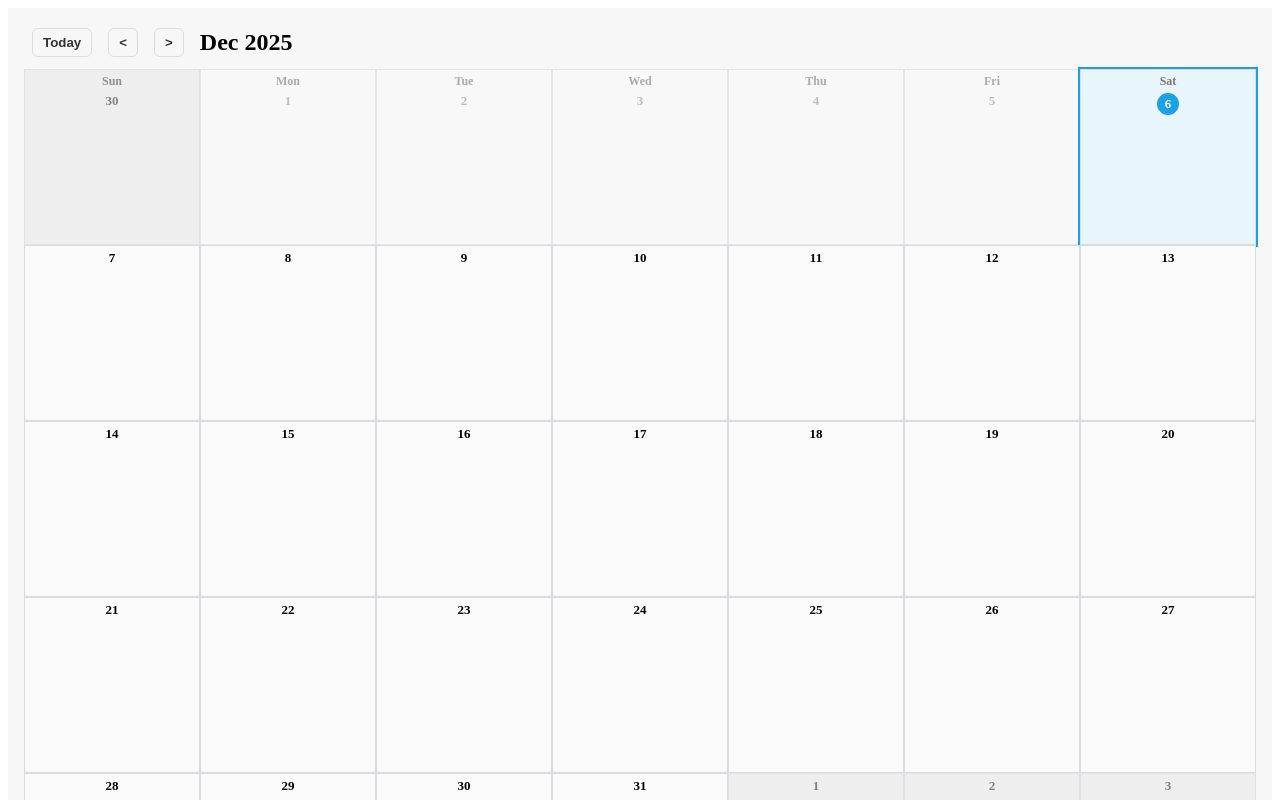
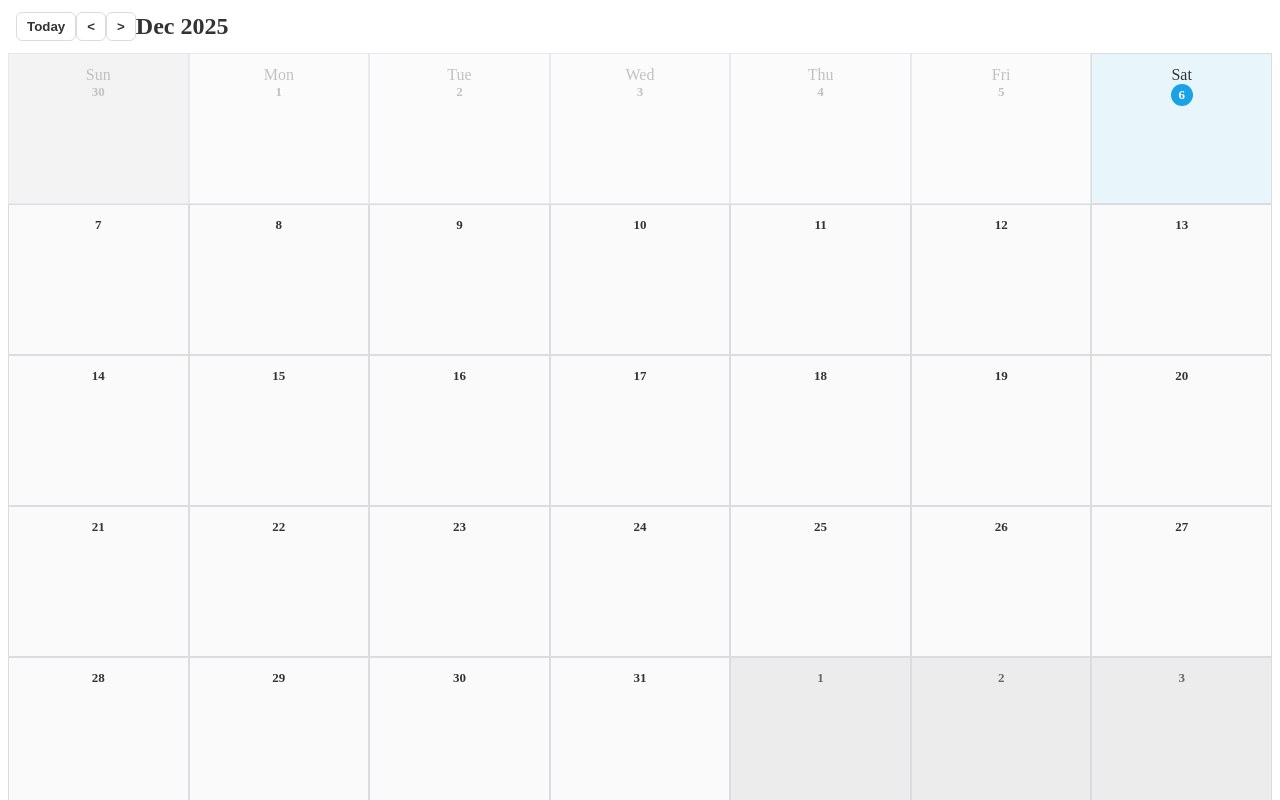
Before and after one commit to Jake-99Norman/FinalProject, a React (Vite) app: page / in a window 1280 px wide. Shown: the top 800 px of the page. Built offline with nearby package versions, Linux system fonts and the light colour scheme.

Commit message:
did the logic for resizing plus css for calendar

```diff
--- a/src/components/Calendar/CalendarGrid.tsx
+++ b/src/components/Calendar/CalendarGrid.tsx
@@ -23,8 +23,8 @@ export function CalendarGrid({
   onEventClick,
   onOpenOverflow,
 }: CalendarGridProps) {
-  // Get the start of the first week to determine which cells are the first row
-  const firstWeekStart = startOfWeek(days[0])
+
+    const firstWeekStart = startOfWeek(days[0])
 
   return (
     <div className="calendar-grid">
--- a/src/components/Calendar/CalendarHeader.tsx
+++ b/src/components/Calendar/CalendarHeader.tsx
@@ -15,15 +15,15 @@ export function CalendarHeader({
 }: CalendarHeaderProps) {
   return (
     <header className="calendarHeader">
-      <button className="btn todayBtn" onClick={goToToday}>
+      <button className="btn today-btn" onClick={goToToday}>
         Today
       </button>
 
-      <button className="btn prevBtn" onClick={goToPrevMonth}>
+      <button className="btn prev-btn" onClick={goToPrevMonth}>
         {"<"}
       </button>
 
-      <button className="btn nextBtn" onClick={goToNextMonth}>
+      <button className="btn next-btn" onClick={goToNextMonth}>
         {">"}
       </button>
 
--- a/src/components/Calendar/DayCell.tsx
+++ b/src/components/Calendar/DayCell.tsx
@@ -1,3 +1,4 @@
+import { useState, useRef, useEffect } from "react"
 import { format, isToday, isBefore, startOfDay } from "date-fns"
 import type { CalendarEvent } from "../../types/calendar"
 
@@ -9,7 +10,7 @@ type DayCellProps = {
   onAddEvent: (day: Date) => void
   events: CalendarEvent[]
   onEventClick: (event: CalendarEvent) => void
-  onOpenOverflow: (day: Date) => void
+  onOpenOverflow: (day: Date, overflowEvents: CalendarEvent[]) => void
   showWeekday?: boolean
 }
 
@@ -24,11 +25,33 @@ export function DayCell({
   onOpenOverflow,
   showWeekday = false,
 }: DayCellProps) {
+  const dayCellRef = useRef<HTMLDivElement>(null)
+  const [maxVisibleEvents, setMaxVisibleEvents] = useState(5)
+
   const today = startOfDay(new Date())
   const isPast = isBefore(day, today)
   const isTodayDay = isToday(day)
 
-  // Combine and sort events: all-day first, then timed events in chronological order
+  // Dynamically calculate how many events can fit using ResizeObserver
+  useEffect(() => {
+    if (!dayCellRef.current) return
+
+    const observer = new ResizeObserver(() => {
+      if (!dayCellRef.current) return
+      const cellHeight = dayCellRef.current.offsetHeight
+      const headerHeight = 20 // space for date number
+      const addButtonHeight = 24 // space for + button
+      const eventHeight = 28 // estimated height per event
+      const availableHeight = cellHeight - headerHeight - addButtonHeight
+      const max = Math.max(0, Math.floor(availableHeight / eventHeight))
+      setMaxVisibleEvents(max)
+    })
+
+    observer.observe(dayCellRef.current)
+    return () => observer.disconnect()
+  }, [])
+
+  // Sort events: all-day first, then timed
   const combinedEvents = [...events].sort((a, b) => {
     if (a.allDay && !b.allDay) return -1
     if (!a.allDay && b.allDay) return 1
@@ -39,19 +62,19 @@ export function DayCell({
       const [bH, bM] = b.startTime.split(":").map(Number)
       return aH - bH || aM - bM
     }
-
     return 0
   })
 
-  const visibleEvents = combinedEvents.slice(0, 5)
-  const overflowCount = combinedEvents.length - visibleEvents.length
+  const visibleEvents = combinedEvents.slice(0, maxVisibleEvents)
+  const overflowEvents = combinedEvents.slice(maxVisibleEvents)
 
   return (
     <div
+      ref={dayCellRef}
       className={`day-cell ${!isCurrentMonth ? "outside-month" : ""} ${
         isSelected ? "selected" : ""
       } ${isPast ? "past-day" : ""}`}
-      onClick={isCurrentMonth ? onClick : undefined} // disable click if outside month
+      onClick={isCurrentMonth ? onClick : undefined} // disable click for outside-month
     >
       {showWeekday && (
         <div className="calendar-weekday">{format(day, "EEE")}</div>
@@ -62,6 +85,7 @@ export function DayCell({
       </div>
 
       {/* Add event button */}
+      {isCurrentMonth && (
         <button
           className="add-event-fab"
           onClick={(ev) => {
@@ -71,6 +95,7 @@ export function DayCell({
         >
           +
         </button>
+      )}
 
       {/* Render visible events */}
       {visibleEvents.map((e) => {
@@ -113,15 +138,15 @@ export function DayCell({
       })}
 
       {/* Overflow indicator */}
-      {overflowCount > 0 && (
+      {overflowEvents.length > 0 && isCurrentMonth && (
         <div
           className="day-event-more"
           onClick={(ev) => {
             ev.stopPropagation()
-            onOpenOverflow(day)
+            onOpenOverflow(day, overflowEvents)
           }}
         >
-          +{overflowCount} more
+          +{overflowEvents.length} more
         </div>
       )}
     </div>
--- a/src/styles/calendar.css
+++ b/src/styles/calendar.css
@@ -1,12 +1,16 @@
+/* ==============================
+   GLOBAL VARIABLES
+============================== */
 * {
   box-sizing: border-box;
 }
+
 :root {
   --red-event: hsl(0, 75%, 60%);
   --blue-event: hsl(200, 80%, 50%);
   --green-event: hsl(150, 80%, 30%);
   --button-border: #dadce0;
-  --outside-month-bg: #dadce0;
+  --outside-month-bg: #ececec; /* darker grey for outside month */
   --default-text: #333;
   --button-hover-bg: #f1f3f4;
 
@@ -33,30 +37,27 @@
    LAYOUT
 ============================== */
 .calendar-layout {
-  min-height: 100vh; /* full viewport height */
+  max-width: 1500px;
+  height: 100vh;
+  margin: 0 auto;
   display: flex;
   flex-direction: column;
-  padding: 16px;
-  box-sizing: border-box;
-  background: #f7f7f7;
-  overflow: hidden; /* prevent scrollbar */
+  color: var(--default-text);
 }
 
 .calendarHeader {
-  flex: 0 0 auto; /* header takes only content space */
   display: flex;
   align-items: center;
   justify-content: flex-start;
-  gap: 16px;
   flex-wrap: wrap;
   padding: 0.25rem 0.5rem;
-  margin-bottom: .5rem;
+  margin-bottom: 0.5rem;
 }
 
 .calendarHeader h2 {
-  font-size: 24px;
+  font-size: 1.5rem;
   font-weight: 800;
-  margin: 0rem;
+  margin: 0;
 }
 
 .calendarHeader button {
@@ -78,43 +79,49 @@
 .calendar-body {
   display: flex;
   flex-direction: column;
+  flex: 1 1 auto;
+  width: 100%;
+  max-width: 1500px;
 }
 
 /* ==============================
-   WEEKDAY NAMES
-============================== */
-.calendar-weekday {
-  text-align: center;
-  font-size: 12px;
-  font-weight: 600;
-  color: var(--weekname-text);
-}
-
-/* ==============================
-   CALENDAR GRID
+   GRID & DAY CELLS
 ============================== */
 .calendar-grid {
   display: grid;
-  grid-template-columns: repeat(7, 1fr); /* 7 equal columns */
-  grid-auto-rows: minmax(100px, auto);
-  height: 100%; /* fill remaining space */
-  width: 100%;
+  grid-template-columns: repeat(7, 1fr);
+  grid-auto-rows: minmax(60px, 1fr);
+  flex: 1 1 auto;
 }
 
 .day-cell {
   background-color: #fafafa;
-  padding: 6px;
-  cursor: pointer;
   position: relative;
   border: 1px solid var(--button-border);
   display: flex;
   flex-direction: column;
-  aspect-ratio: 1 / 1; /* perfect squares */
   overflow: hidden;
+  padding-top: 12px;
+  align-items: center;
+  min-height: 60px;
+  cursor: pointer;
+  transition: background 0.2s;
+  aspect-ratio: 1 1;
 }
 
 .day-cell:hover {
   background-color: #efefef;
+}
+
+.day-cell.outside-month {
+  background-color: var(--outside-month-bg);
+  color: #666;
+  pointer-events: none;
+}
+
+.day-cell.past-day {
+  opacity: 0.6;
+  color: #999;
 }
 
 .day-number {
@@ -122,6 +129,8 @@
   font-weight: 600;
   display: flex;
   justify-content: center;
+  width: 100%;
+  flex-shrink: 0;
 }
 
 .day-number.today {
@@ -136,170 +145,27 @@
   margin: 0 auto;
 }
 
-.outside-month {
-  background-color: var(--outside-month-bg);
-  opacity: 0.35;
-}
-
 .selected {
-  outline: 2px solid var(--blue-event);
   background: hsl(200, 80%, 95%);
 }
-
-/* ==============================
-   EVENTS
-============================== */
-.day-cell {
-  position: relative;
-  padding: 4px;
-  display: flex;
-  flex-direction: column;
-  align-items: center;
-  min-height: 60px;
-  cursor: pointer;
-  row-gap: 4px;
-}
-
-.add-event-fab {
-  align-self: flex-start;
-  margin-bottom: 4px;
-  width: 20px;
-  height: 20px;
-  border-radius: 50%;
-  border: none;
-  color: white;
-  font-weight: bold;
-  display: flex;
-  align-items: center;
-  justify-content: center;
-  cursor: pointer;
-}
-
-.day-number {
-  font-weight: bold;
-  margin-bottom: 4px;
-}
-
-.day-event-rectangle {
-  width: 95%;
-  display: flex;
-  align-items: center;
-  background-color: var(--event-color);
-  border-radius: 4px;
-  padding: 2px 4px;
-  font-size: 0.75rem;
-  white-space: nowrap;
-  overflow: hidden;
-  text-overflow: ellipsis;
-  margin-bottom: 2px;
-}
-
-.day-event-wrapper {
-  display: flex;
-  align-items: center;
-  justify-content: flex-start;
-  margin-bottom: 2px;
-  cursor: pointer;
-}
-
-.day-event-time{
-    font-size: 15px;
-    color: #555;
-    margin-right: 4px;
-}
-
-.day-event-dot {
-  width: 8px;
-  height: 8px;
-  border-radius: 50%;
-  display: inline-block;
-  margin-right: 6px;
-}
-
-.day-event-title {
-  font-size: large;
-  white-space: nowrap;
-  overflow: hidden;
-  text-overflow: ellipsis;
-}
-
-.day-event-dot.red, .day-event-rectangle.red {
-  background-color: var(--red-event);
-}
-.day-event-dot.blue, .day-event-rectangle.blue {
-  background-color: var(--blue-event);
-}
-.day-event-dot.green, .day-event-rectangle.green {
-  background-color: var(--green-event);
-}
-
-.day-event-more {
-  font-size: 15px;
-  font-weight: bold;
-  color: black;
-  cursor: pointer;
-  margin-top: 2px;
-  white-space: nowrap;
-  overflow: hidden;
-  text-overflow: ellipsis;
-  z-index: 1;
-}
-
-.past-day {
-  color: #999;
-  background-color: #f9f9f9;
-  opacity: 0.6;
-}
-
-.past-day .day-event-rectangle,
-.past-day .day-event-wrapper,
-.past-day .day-event-more {
-  opacity: 0.6;
-}
-
-.past-day .add-event-fab {
-  opacity: 0.5;
-}
-
-.outside-month {
-  color: #666;                /* slightly darker grey than past days */
-  background-color: #ececec;  /* optional subtle darker background */
-  opacity: 0.8;
-  pointer-events: none;             /* slightly faded but not too light */
-}
-
-/* Optional: fade events and add-event button for outside-month days */
-.outside-month .day-event-rectangle,
-.outside-month .day-event-wrapper,
-.outside-month .day-event-more {
-  opacity: 0.7;
-}
-
-.outside-month .add-event-fab {
-  opacity: 0.6;
-}
-
-
-
 
 /* ==============================
    ADD EVENT FAB
 ============================== */
 .add-event-fab {
   position: absolute;
-  right: 0;
-  top: 0;
+  right: 2px;
+  top: 2px;
   width: 22px;
   height: 22px;
   border-radius: 50%;
   color: #333;
-  font-size: 20px;
+  font-size: 18px;
   display: none;
   align-items: center;
   justify-content: center;
   cursor: pointer;
   border: none;
-  transition: 0.15s ease;
   z-index: 2;
 }
 
@@ -307,10 +173,72 @@
   display: flex;
 }
 
+/* ==============================
+   EVENTS
+============================== */
+.day-event-rectangle,
+.day-event-wrapper {
+  display: flex;
+  align-items: center;
+  gap: 4px;
+  padding: 2px 4px;
+  border-radius: 4px;
+  font-size: 0.75rem;
+  white-space: nowrap;
+  overflow: hidden;
+  text-overflow: ellipsis;
+  width: 100%;
+  flex-shrink: 0;
+  margin-bottom: 2px;
+  color: var(--all-day-text);
+}
 
+.day-event-wrapper {
+  justify-content: flex-start;
+  cursor: pointer;
+  color: var(--timed-event-text);
+}
+
+.day-event-time {
+  font-size: 12px;
+  color: var(--timed-event-text);
+  flex-shrink: 0;
+}
+
+.day-event-dot {
+  width: 8px;
+  height: 8px;
+  border-radius: 50%;
+  flex-shrink: 0;
+}
+
+.day-event-title {
+  font-size: 0.85rem;
+  white-space: nowrap;
+  overflow: hidden;
+  text-overflow: ellipsis;
+  flex: 1;
+
+}
+
+.day-event-dot.red,
+.day-event-rectangle.red { background-color: var(--red-event); }
+.day-event-dot.blue,
+.day-event-rectangle.blue { background-color: var(--blue-event); }
+.day-event-dot.green,
+.day-event-rectangle.green { background-color: var(--green-event); }
+
+.day-event-more {
+  font-size: 12px;
+  font-weight: bold;
+  color: var(--blue-event);
+  cursor: pointer;
+  margin-top: auto; /* stick to bottom */
+  flex-shrink: 0;
+}
 
 /* ==============================
-   MODAL
+   MODAL STYLES
 ============================== */
 .modal-overlay {
   position: fixed;
@@ -318,7 +246,7 @@
   left: 0;
   right: 0;
   bottom: 0;
-  background: rgba(0, 0, 0, 0.4);
+  background: rgba(0,0,0,0.4);
   display: flex;
   align-items: center;
   justify-content: center;
@@ -331,8 +259,7 @@
   border-radius: 12px;
   width: 90%;
   max-width: 420px;
-  box-shadow: 0 10px 30px rgba(0, 0, 0, 0.25);
-  height: auto;
+  box-shadow: 0 10px 30px rgba(0,0,0,0.25);
   max-height: 80vh;
   display: flex;
   flex-direction: column;
@@ -397,7 +324,6 @@
   width: 108px;
 }
 
-
 .modal-actions {
   display: flex;
   justify-content: space-between;
@@ -426,10 +352,11 @@
   background: var(--save-btn-hover-bg);
 }
 
-.delete-btn {
+.modal-actions .delete-btn {
   border: 1px solid var(--delete-btn-border);
   background: var(--delete-btn-bg);
   color: var(--delete-btn-text);
+
 }
 
 .delete-btn:hover {
@@ -460,7 +387,6 @@
   cursor: pointer;
   font-size: 18px;
   padding: 4px 6px;
-
   color: inherit;
   box-shadow: 0 0 5px currentColor;
   transition: transform 0.1s, box-shadow 0.2s;
@@ -470,72 +396,31 @@
   transform: scale(1.2);
   box-shadow: 0 0 8px currentColor;
 }
-.color-btn.red {
-  background: var(--red-event);
-  color: var(--red-event);
-}
+.color-btn.red { background: var(--red-event); color: var(--red-event); }
+.color-btn.green { background: var(--green-event); color: var(--green-event); }
+.color-btn.blue { background: var(--blue-event); color: var(--blue-event); }
+.color-btn.selected { font-weight: bold; }
 
-.color-btn.green {
-  background: var(--green-event);
-  color: var(--green-event);
-}
+/* ==============================
+   ANIMATIONS
+============================== */
+@keyframes modalGrow { 0% { transform: scale(0.8); opacity: 0; } 100% {transform: scale(1); opacity: 1;} }
+@keyframes modalShrink { 0% { transform: scale(1); opacity: 1;} 100% { transform: scale(0.8); opacity: 0;} }
 
-.color-btn.blue {
-  background: var(--blue-event);
-  color: var(--blue-event);
-}
-
-.color-btn.selected {
-  font-weight: bold;
-}
+.modal-open { animation: modalGrow 0.25s ease-out forwards; }
+.modal-close { animation: modalShrink 0.25s ease-out forwards; }
 
 /* ==============================
    RESPONSIVE
 ============================== */
-
-
-@keyframes modalGrow {
-    0% { transform: scale(0.8); opacity: 0; }
-    100% {transform: scale(1); opacity: 1;}
-}
-
-@keyframes modalShrink {
-    0% { transform: scale(1); opacity: 1;}
-    100% { transform: scale(0.8); opacity: 0;}
-}
-
-
-.modal-open {
-    animation: modalGrow 0.25s ease-out forwards;
-}
-
-.modal-close {
-    animation: modalShrink 0.25s ease-out forwards;
-}
-
 @media (max-width: 768px) {
-  .day-number {
-    font-size: 12px;
-  }
-  .day-event-dot,
-  .day-event-more {
-    font-size: 9px;
-  }
+  .day-number { font-size: 12px; }
+  .day-event-dot, .day-event-more { font-size: 9px; }
 }
 
 @media (max-width: 480px) {
-  .calendarHeader h2 {
-    font-size: 20px;
-  }
-  .calendarHeader button {
-    padding: 6px 10px;
-    font-size: 12px;
-  }
-  .day-number {
-    font-size: 11px;
-  }
-  .day-event-dot,
-  .day-event-more {
-    font-size: 8px;
-  }
+  .calendarHeader h2 { font-size: 20px; }
+  .calendarHeader button { font-size: 12px; padding: 6px 10px; }
+  .day-number { font-size: 11px; }
+  .day-event-dot, .day-event-more { font-size: 8px; }
 }
```
Also changed, not shown: src/components/Calendar/Calendar.tsx (+102 -62 lines). Lines whose indentation alone changed are shown as unchanged.
